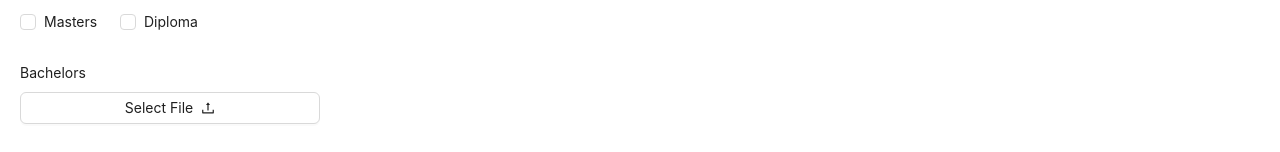
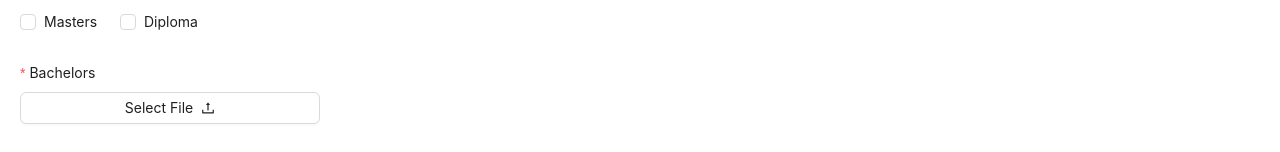
Before and after one commit to Soundharya2024/visa-management-TIC, a React (Vite) app: page / in a window 1280 px wide. Both pictures are taken after a click on the label "Bachelors". Shown: the part 457-609 px from the top of the page. Built offline with nearby package versions, Linux system fonts and the light colour scheme.

Commit message:
All Upload fields "return null" when uploaded file is removed. Empty file validation added for all Upload Files.

```diff
--- a/src/components/StudyVisa.jsx
+++ b/src/components/StudyVisa.jsx
@@ -26,7 +26,22 @@ const StudyVisa = () => {
   //For file upload, setting File fields in form with respective file details
   const getFile = (e) => {
     console.log("Upload event:", e);
-    if (e?.file && e.file.status !== "removed") return e.file;
+    if (e?.file && e.file.status !== "removed") {
+      return e.file; // Return the uploaded file
+    }
+    return null; // If no file or file is removed
+  };
+
+  //Upload file checked if empty
+  const isFileEmpty = (_, file) => {
+    if (file?.size === 0) {
+      return Promise.reject(
+        new Error(
+          "Empty file found. Please try uploading another file with data."
+        )
+      );
+    }
+    return Promise.resolve(); // Validation passed
   };
 
   const onFinish = (values) => {
@@ -98,6 +113,15 @@ const StudyVisa = () => {
                       valuePropName="file"
                       getValueFromEvent={getFile}
                       className="w-[300px]"
+                      rules={[
+                        {
+                          required: true,
+                          message: "Kindly upload your Passport!",
+                        },
+                        {
+                          validator: isFileEmpty,
+                        },
+                      ]}
                     >
                       <Upload name="Passport_Upload" maxCount={1}>
                         <Button
@@ -134,6 +158,15 @@ const StudyVisa = () => {
                       valuePropName="file"
                       getValueFromEvent={getFile}
                       className="w-[300px]"
+                      rules={[
+                        {
+                          required: true,
+                          message: "Kindly upload your TRF!",
+                        },
+                        {
+                          validator: isFileEmpty,
+                        },
+                      ]}
                     >
                       <Upload name="TRF" maxCount={1}>
                         <Button
@@ -228,6 +261,15 @@ const StudyVisa = () => {
                         valuePropName="file"
                         getValueFromEvent={getFile}
                         className="w-[300px]"
+                        rules={[
+                          {
+                            required: true,
+                            message: "Kindly upload your 10th Document!",
+                          },
+                          {
+                            validator: isFileEmpty,
+                          },
+                        ]}
                       >
                         <Upload name="th1" maxCount={1}>
                           <Button
@@ -247,6 +289,15 @@ const StudyVisa = () => {
                         valuePropName="file"
                         getValueFromEvent={getFile}
                         className="w-[300px]"
+                        rules={[
+                          {
+                            required: true,
+                            message: "Kindly upload your 12th Document!",
+                          },
+                          {
+                            validator: isFileEmpty,
+                          },
+                        ]}
                       >
                         <Upload name="th" maxCount={1}>
                           <Button
@@ -266,6 +317,15 @@ const StudyVisa = () => {
                         valuePropName="file"
                         getValueFromEvent={getFile}
                         className="w-[300px]"
+                        rules={[
+                          {
+                            required: true,
+                            message: "Kindly upload your Bachelors Document!",
+                          },
+                          {
+                            validator: isFileEmpty,
+                          },
+                        ]}
                       >
                         <Upload name="Bachelors" maxCount={1}>
                           <Button
@@ -285,6 +345,15 @@ const StudyVisa = () => {
                         valuePropName="file"
                         getValueFromEvent={getFile}
                         className="w-[300px]"
+                        rules={[
+                          {
+                            required: true,
+                            message: "Kindly upload your Masters Document!",
+                          },
+                          {
+                            validator: isFileEmpty,
+                          },
+                        ]}
                       >
                         <Upload name="Masters" maxCount={1}>
                           <Button
@@ -304,6 +373,15 @@ const StudyVisa = () => {
                         valuePropName="file"
                         getValueFromEvent={getFile}
                         className="w-[300px]"
+                        rules={[
+                          {
+                            required: true,
+                            message: "Kindly upload your Diploma Document!",
+                          },
+                          {
+                            validator: isFileEmpty,
+                          },
+                        ]}
                       >
                         <Upload name="Diploma" maxCount={1}>
                           <Button
@@ -344,6 +422,15 @@ const StudyVisa = () => {
                       valuePropName="file"
                       getValueFromEvent={getFile}
                       className="w-[300px]"
+                      rules={[
+                        {
+                          required: true,
+                          message: "Kindly upload your Spouse Passport!",
+                        },
+                        {
+                          validator: isFileEmpty,
+                        },
+                      ]}
                     >
                       <Upload name="Spouse_Passport" maxCount={1}>
                         <Button
@@ -366,6 +453,15 @@ const StudyVisa = () => {
                 valuePropName="file"
                 getValueFromEvent={getFile}
                 className="w-[300px]"
+                rules={[
+                  // {
+                  //   required: true,
+                  //   message: "Kindly upload your 3 Pay Slips!",
+                  // },
+                  {
+                    validator: isFileEmpty,
+                  },
+                ]}
               >
                 <Upload name="Pay_Slips" maxCount={1}>
                   <Button
@@ -383,6 +479,15 @@ const StudyVisa = () => {
                 valuePropName="file"
                 getValueFromEvent={getFile}
                 className="w-[300px]"
+                rules={[
+                  // {
+                  //   required: true,
+                  //   message: "Kindly upload your Account Summary and Balance Document!",
+                  // },
+                  {
+                    validator: isFileEmpty,
+                  },
+                ]}
               >
                 <Upload name="Account_Balance" maxCount={1}>
                   <Button
@@ -400,6 +505,15 @@ const StudyVisa = () => {
                 valuePropName="file"
                 getValueFromEvent={getFile}
                 className="w-[300px]"
+                rules={[
+                  // {
+                  //   required: true,
+                  //   message: "Kindly upload your Work Permit!",
+                  // },
+                  {
+                    validator: isFileEmpty,
+                  },
+                ]}
               >
                 <Upload name="Work_Permit" maxCount={1}>
                   <Button
@@ -417,6 +531,15 @@ const StudyVisa = () => {
                 valuePropName="file"
                 getValueFromEvent={getFile}
                 className="w-[300px]"
+                rules={[
+                  // {
+                  //   required: true,
+                  //   message: "Kindly upload your Job Letter / Appointment Letter!",
+                  // },
+                  {
+                    validator: isFileEmpty,
+                  },
+                ]}
               >
                 <Upload name="Job_Letter_Appointment_Letter" maxCount={1}>
                   <Button
@@ -434,6 +557,15 @@ const StudyVisa = () => {
                 valuePropName="file"
                 getValueFromEvent={getFile}
                 className="w-[300px]"
+                rules={[
+                  // {
+                  //   required: true,
+                  //   message: "Kindly upload your Chat and call History!",
+                  // },
+                  {
+                    validator: isFileEmpty,
+                  },
+                ]}
               >
                 <Upload name="Chat_and_call_History" maxCount={1}>
                   <Button
```
